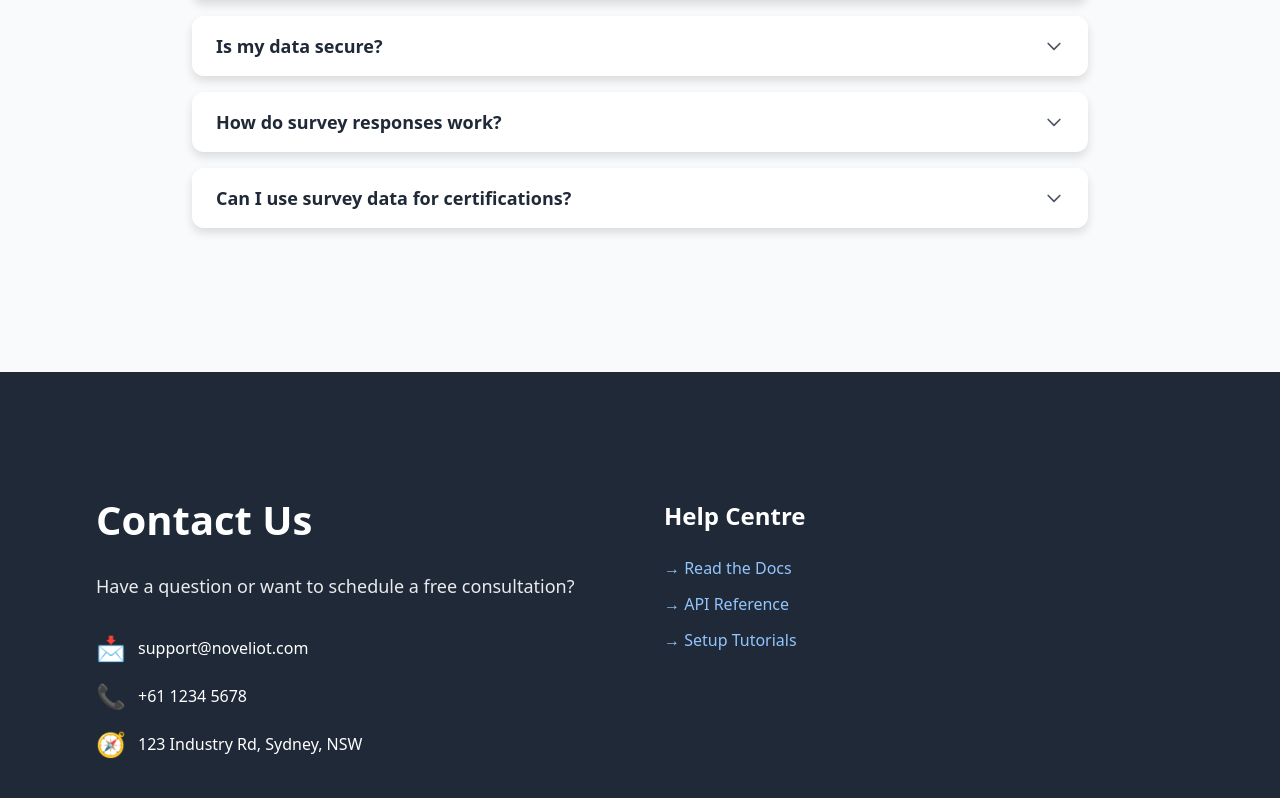
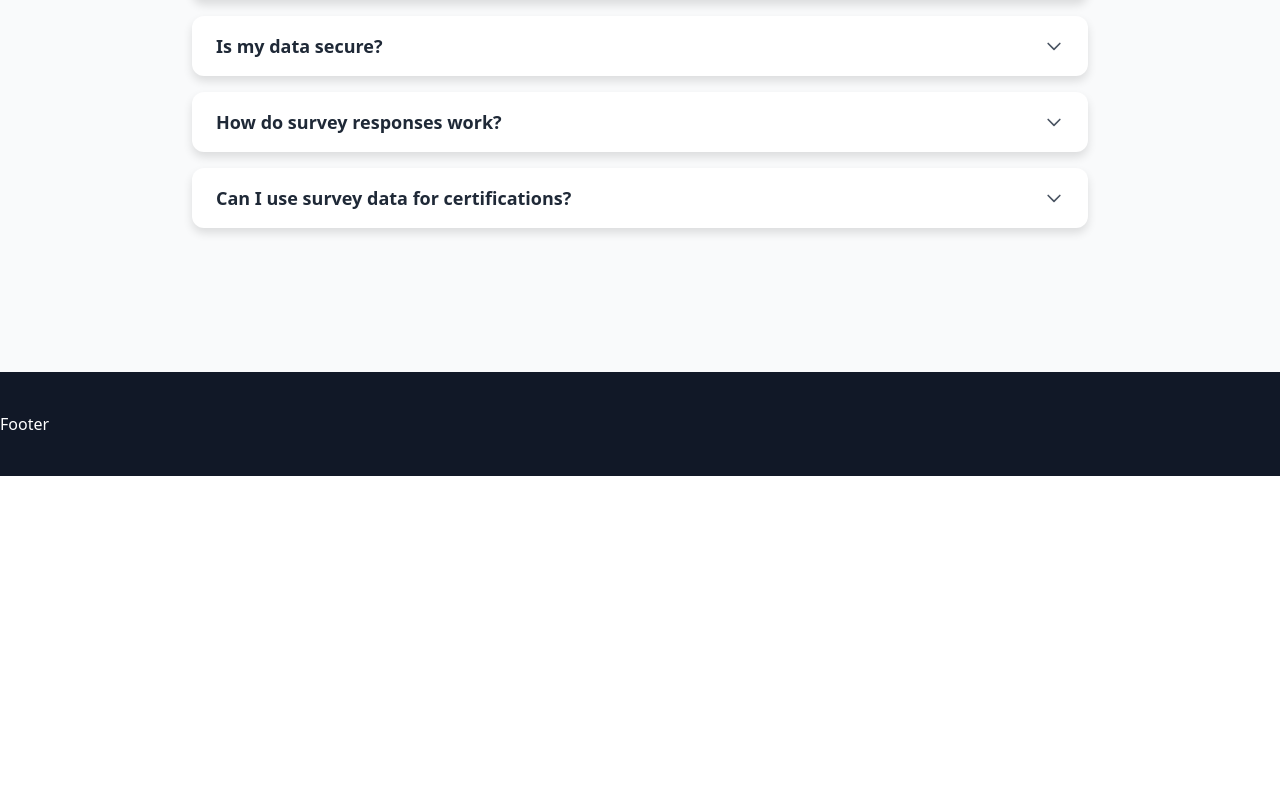
Before and after one commit to NovelAquatech/noveaq-website, a Next.js app: page /iot in a window 1280 px wide. Shown: the part 7622-8420 px from the top of the page. After the commit the page ends 8098 px from the top, so only its background shows below. Built offline with nearby package versions, Linux system fonts and the light colour scheme.

Commit message:
Updated changes

```diff
--- a/content/home-page.json
+++ b/content/home-page.json
@@ -165,6 +165,5 @@
         ]
       }
     }
-
   ]
 }
--- a/content/research-page.json
+++ b/content/research-page.json
@@ -6,6 +6,7 @@
       "_block": "equipmentItem",
       "name": "Hydrogen Generator",
       "description": "A hydrogen gas generator for gas chromatography (GC) utilizes electrolysis to produce high-purity hydrogen gas from distilled water, offering a safer and more convenient alternative to traditional gas cylinders",
+      "image": "/assets/equipment/hydrogen.png",
       "imageAlt": "A hydrogen generator",
       "link": "https://novelaquatech.com/hydrogen-generator/"
     },
@@ -13,7 +14,7 @@
       "_block": "equipmentItem",
       "name": "Nitrogen Generator",
       "description": "A nitrogen gas generator for a laboratory is a device that produces high-purity nitrogen gas on-site by separating it from compressed air, eliminating the need for traditional nitrogen cylinders.",
-      "image": "assets/nitrogen.png",
+      "image": "/assets/equipment/nitrogen.png",
       "imageAlt": "A nitrogen generator",
       "link": "https://novelaquatech.com/nitrogen-gas-generator/"
     }
--- a/src/app/(home)/page.tsx
+++ b/src/app/(home)/page.tsx
@@ -2,6 +2,7 @@ import { Background, HomePage, SectionsItem } from "@/types/home-page";
 import Navbar from "../_components/navbar/navbar";
 import { getPageBySlug } from "@/lib/api";
 import SectionSelector from "../_components/sectionSelector";
+import FooterSection from "../_components/footer/footer";
 
 export default function Index() {
   const homePageContent: HomePage = getPageBySlug("home-page.json");
@@ -29,12 +30,12 @@ export default function Index() {
             return <ProjectsSection key={section.id} section={section} />;
           case "contact":
             return <ContactSection key={section.id} section={section} />;
-          case "footer":
-            return <FooterSection key={section.id} section={section} />;
+
           default:
             return null;
         }
       })}
+      <FooterSection />
     </div>
   );
 }
@@ -227,29 +228,3 @@ function ContactSection({ section }: { section: SectionsItem }) {
     </section>
   );
 }
-
-function FooterSection({ section }: { section: SectionsItem }) {
-  return (
-    <footer id={section.id} className="bg-gray-900 text-white py-10">
-      <div className="container mx-auto px-6 grid grid-cols-2 md:grid-cols-4 gap-8">
-        {section.columns?.map((col: any, idx: number) => (
-          <div key={idx}>
-            <h4 className="font-bold mb-4">{col.title}</h4>
-            <ul>
-              {col.links.map((link: any, i: number) => (
-                <li key={i} className="mb-2">
-                  <a href={link.href} className="hover:underline text-gray-300">
-                    {link.label}
-                  </a>
-                </li>
-              ))}
-            </ul>
-          </div>
-        ))}
-      </div>
-      <div className="text-center mt-8 text-gray-400 text-sm">
-        {section.copyright}
-      </div>
-    </footer>
-  );
-}
--- /dev/null
+++ b/src/app/_components/footer/footer.tsx
@@ -0,0 +1,28 @@
+import { SectionsItem } from '@/types/home-page';
+
+export default function FooterSection() {
+  return (
+    <footer  className="bg-gray-900 text-white py-10">
+      {/* <div className="container mx-auto px-6 grid grid-cols-2 md:grid-cols-4 gap-8">
+        {section.columns?.map((col: any, idx: number) => (
+          <div key={idx}>
+            <h4 className="font-bold mb-4">{col.title}</h4>
+            <ul>
+              {col.links.map((link: any, i: number) => (
+                <li key={i} className="mb-2">
+                  <a href={link.href} className="hover:underline text-gray-300">
+                    {link.label}
+                  </a>
+                </li>
+              ))}
+            </ul>
+          </div>
+        ))}
+      </div>
+      <div className="text-center mt-8 text-gray-400 text-sm">
+        {section.copyright}
+      </div> */}
+      Footer
+    </footer>
+  );
+}
--- a/src/app/iot/page.tsx
+++ b/src/app/iot/page.tsx
@@ -1,5 +1,6 @@
 import { getPageBySlug } from "../../lib/api";
 import Navbar from "../_components/navbar/navbar";
+import FooterSection from "../_components/footer/footer";
 
 import React from "react";
 import SectionSelector from "../_components/sectionSelector";
@@ -54,10 +55,11 @@ export default function Index() {
           return <PricingSection key={section.id} section={section} />;
         if (section._block === "faq")
           return <FAQSection key={section.id} section={section} />;
-        if (section._block === "contact")
-          return <ContactSection key={section.id} section={section} />;
+        // if (section._block === "contact")
+        //   return <ContactSection key={section.id} section={section} />;
         return null;
       })}
+      <FooterSection />
     </main>
   );
 }
```
